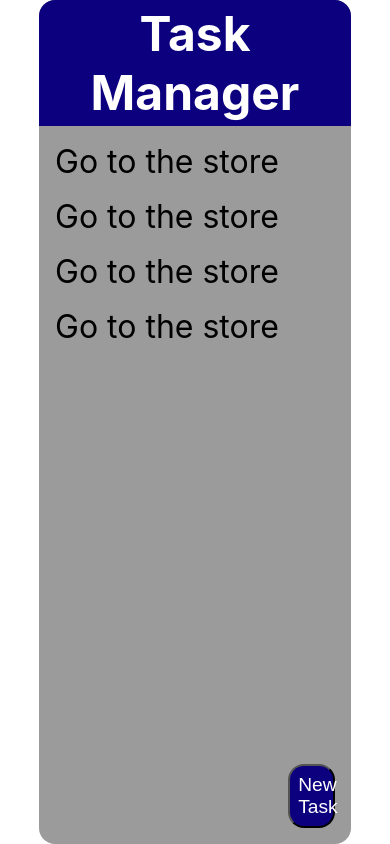
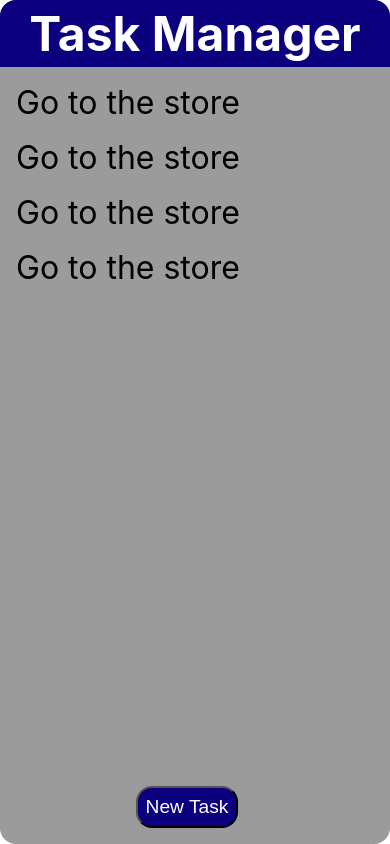
Before and after one commit to DDeShon/javascript-todo, a React (Create React App) app: page / in a window 390 px wide. Built offline with nearby package versions, Linux system fonts and the light colour scheme.

Commit message:
making mobile responsive

```diff
--- a/src/App.css
+++ b/src/App.css
@@ -43,9 +43,20 @@
   margin: 0 1rem 1rem 0;
   align-self: flex-end;
   padding: 0.5rem;
-  width: 15%;
+  width: auto;
   border-radius: 1rem;
   background-color: rgb(13, 0, 126);
   color: rgb(255, 255, 255);
   font-size: 1.2rem;
 }
+
+@media only screen and (max-width: 768px) {
+  .app-wrapper {
+    width: 100%;
+  }
+
+  .btn-new-task {
+    align-self: center;
+    /* width: auto; */
+  }
+}
```
